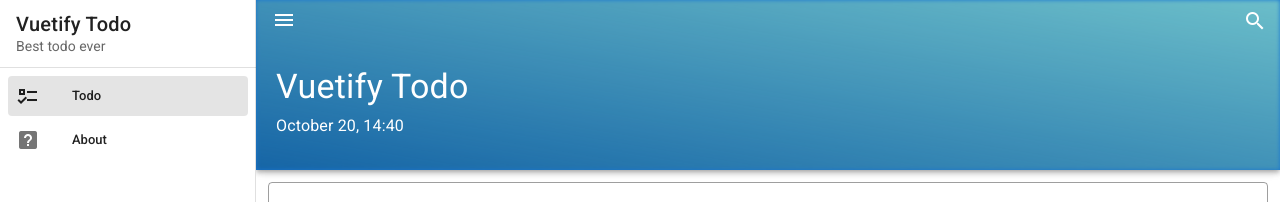
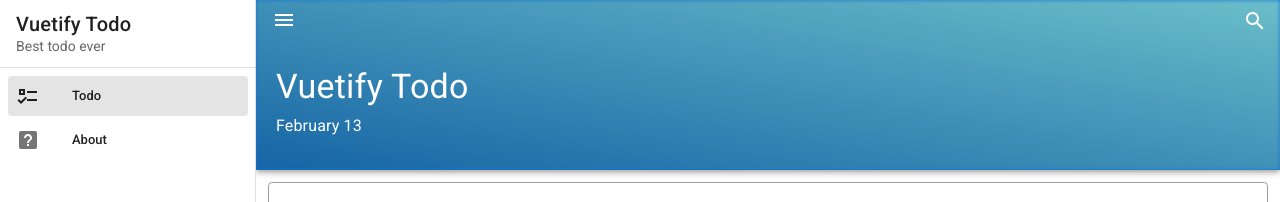
Before and after one commit to girotobial/Vuetify-todo, a Vue app: page / in a window 1280 px wide. Shown: the top 202 px of the page. Built offline with nearby package versions, Linux system fonts and the light colour scheme.

Commit message:
L79: display live date

```diff
--- a/src/components/Tools/LiveDateTime.vue
+++ b/src/components/Tools/LiveDateTime.vue
@@ -1,11 +1,27 @@
 <template>
   <div class="text-subtitle-1 ml-4">
-    October 20, 14:40
+    {{ date }}
   </div>
 </template>
 
-<script>
-export default {};
+<script lang="ts">
+import Vue from "vue";
+import { format } from "date-fns";
+export default Vue.extend({
+  data() {
+    return {
+      date: ""
+    };
+  },
+  methods: {
+    getDate() {
+      this.date = format(new Date(), "MMMM d");
+    }
+  },
+  mounted() {
+    this.getDate();
+  }
+});
 </script>
 
 <style></style>
```
